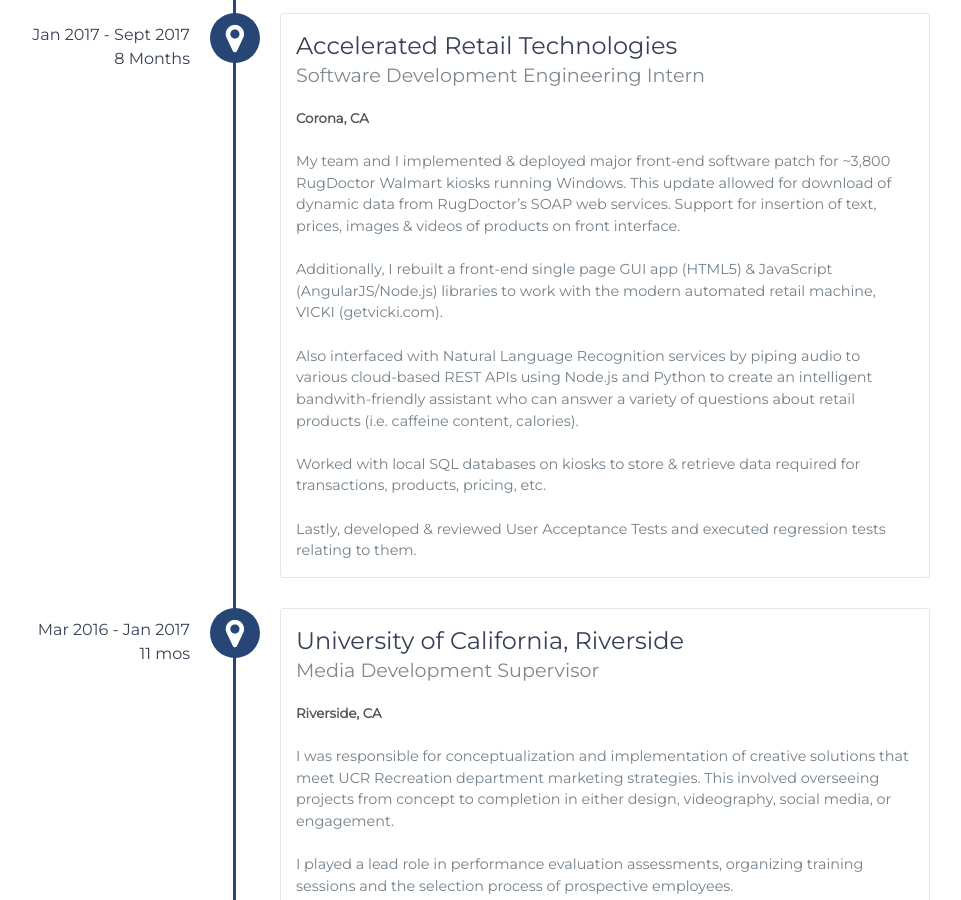
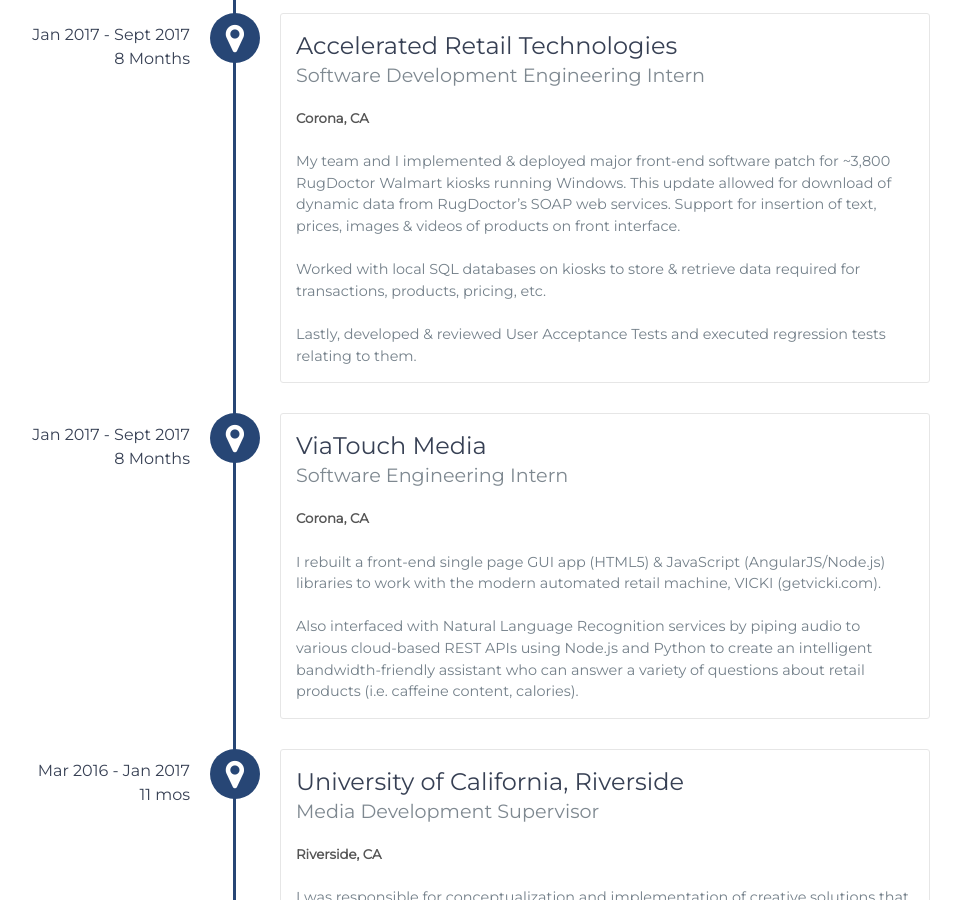
Before and after one commit to ericegonz/Portfolio_v1, a Jekyll site: the page built from index.html, in a window 1280 px wide and 900 px high, scrolled down 2333 px. Shown: the whole window, without its empty margins (210-1171 px from the left). Built offline with Jekyll 4.4.1, drawn with Linux system fonts in a browser that asks for light colours; some of the changed text lies outside the part shown.

Commit message:
Fixed minor spelling errors

```diff
--- a/_includes/resume.html
+++ b/_includes/resume.html
@@ -15,8 +15,6 @@
         </p>
     </div>
 
-
-
     <div data-date="Jan 2017 - Sept 2017<br>8 Months">
         <h3>Accelerated Retail Technologies</h3>
         <h4>Software Development Engineering Intern</h4>
@@ -26,19 +24,27 @@
             running Windows. This update allowed for download of dynamic data from RugDoctor’s SOAP web
             services. Support for insertion of text, prices, images & videos of products on front interface.
             <br><br>
-            Additionally, I rebuilt a front-end single page GUI app (HTML5) & JavaScript (AngularJS/Node.js) libraries
-            to work with the modern automated retail machine, VICKI (getvicki.com).
-            <br><br>
-            Also interfaced with Natural Language Recognition services by piping audio to various cloud-based REST APIs
-            using Node.js and Python to create an intelligent bandwith-friendly assistant who can answer a variety of
-            questions about retail products (i.e. caffeine content, calories).
-            <br><br>
             Worked with local SQL databases on kiosks to store & retrieve data required for transactions, products,
             pricing, etc.
             <br><br>
             Lastly, developed & reviewed User Acceptance Tests and executed regression tests relating to them.
         </p>
     </div>
+
+    <div data-date="Jan 2017 - Sept 2017<br>8 Months">
+        <h3>ViaTouch Media</h3>
+        <h4>Software Engineering Intern</h4>
+        <h5>Corona, CA</h5>
+        <p>
+            I rebuilt a front-end single page GUI app (HTML5) & JavaScript (AngularJS/Node.js) libraries
+            to work with the modern automated retail machine, VICKI (getvicki.com).
+            <br><br>
+            Also interfaced with Natural Language Recognition services by piping audio to various cloud-based REST APIs
+            using Node.js and Python to create an intelligent bandwidth-friendly assistant who can answer a variety of
+            questions about retail products (i.e. caffeine content, calories).
+        </p>
+    </div>
+
     <div data-date="Mar 2016 - Jan 2017<br>11 mos">
         <h3>University of California, Riverside</h3>
         <h4>Media Development Supervisor</h4>
```
Also changed, not shown: other parts of _includes/resume.html (+2 -2 lines).
